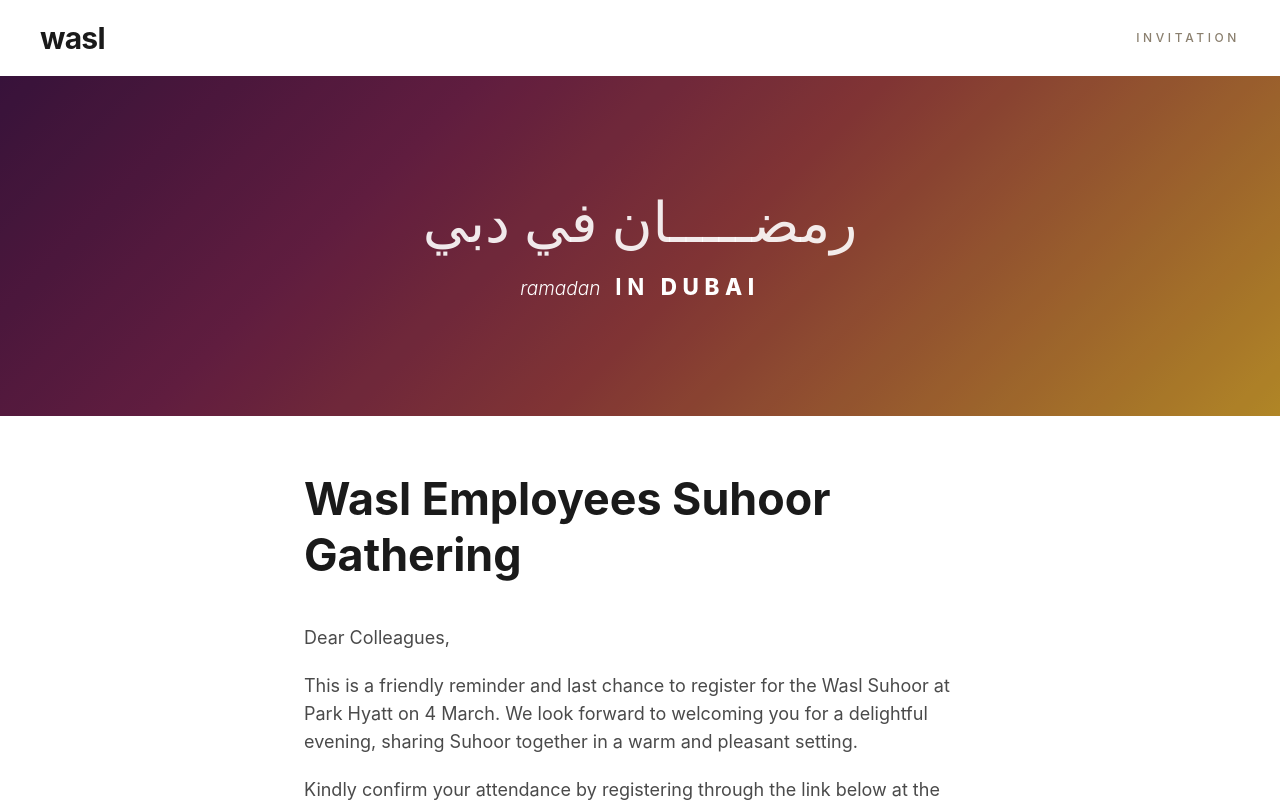
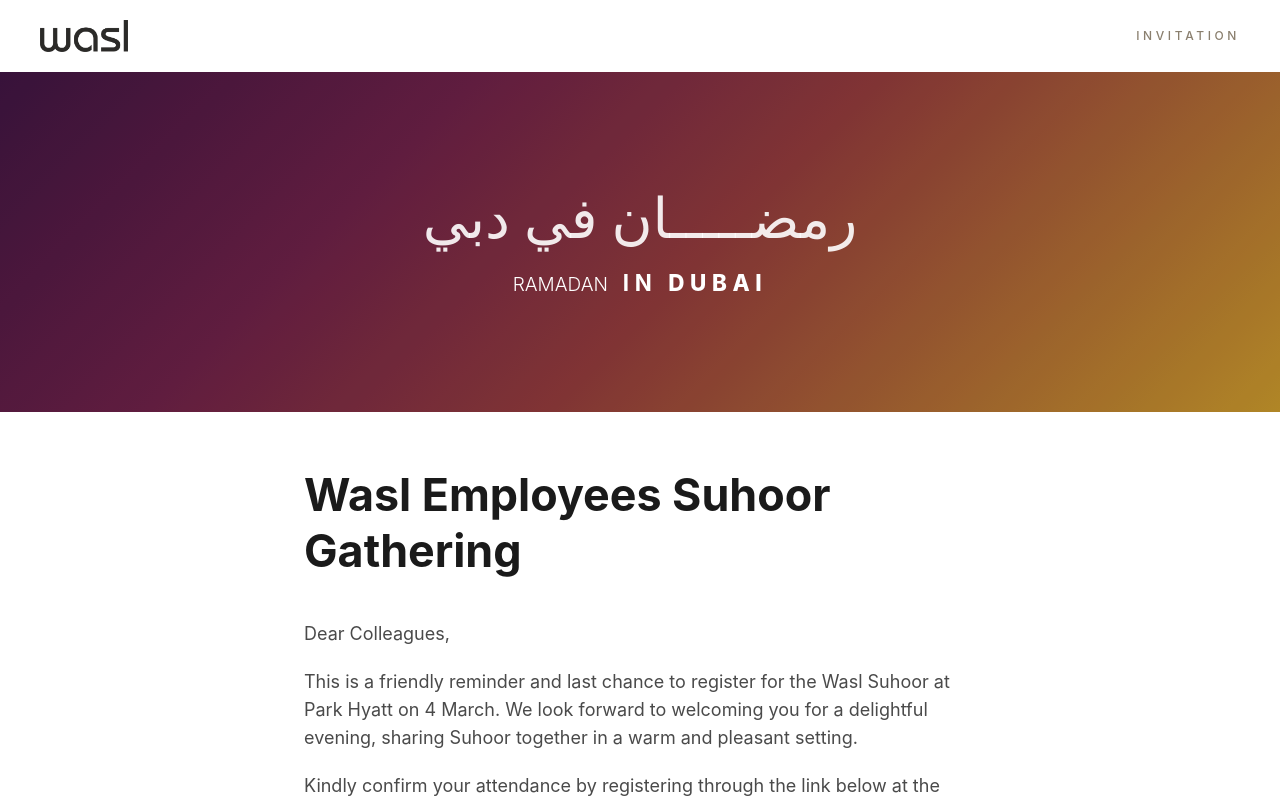
Before and after one commit to pranshu0604/wasl-qr, a Next.js app: page / in a window 1280 px wide. Shown: the top 802 px of the page. Built offline with nearby package versions, Linux system fonts and the light colour scheme.

Commit message:
changes 2

```diff
--- a/src/app/admin/layout.tsx
+++ b/src/app/admin/layout.tsx
@@ -53,10 +53,10 @@
         <div className="flex items-center justify-between gap-2">
           {/* Brand — full on sm+, icon-only label on mobile */}
           <div className="flex items-center gap-2 sm:gap-5 min-w-0">
-            <div className="flex items-center gap-2 flex-shrink-0">
-              <div className="w-3 sm:w-4 h-px bg-[#c4952a]" />
-              <span className="font-display text-[#c4952a] text-[11px] sm:text-sm tracking-[0.15em] sm:tracking-[0.2em] uppercase whitespace-nowrap">
-                <span className="hidden sm:inline">Wasl </span>Admin
+            <div className="flex items-center gap-2 sm:gap-3 flex-shrink-0">
+              <img src="/wasl-logo.png" alt="wasl" className="h-5 sm:h-6 w-auto brightness-0 invert" />
+              <span className="font-display text-[#c4952a] text-[11px] sm:text-sm tracking-[0.15em] sm:tracking-[0.2em] uppercase">
+                Admin
               </span>
             </div>
 
--- a/src/app/page.tsx
+++ b/src/app/page.tsx
@@ -6,9 +6,7 @@
 
       {/* ─── Header ─── */}
       <header className="flex items-center justify-between px-6 sm:px-10 py-4 sm:py-5">
-        <span className="text-[#1a1a1a] text-2xl sm:text-3xl font-bold tracking-tight">
-          wasl
-        </span>
+        <img src="/wasl-logo.png" alt="wasl" className="h-7 sm:h-8 w-auto" />
         <span className="text-[#8a7f6e] text-[11px] sm:text-xs tracking-[0.3em] uppercase font-medium">
           Invitation
         </span>
@@ -36,11 +34,11 @@
             className="text-white font-bold tracking-[0.15em] sm:tracking-[0.25em] uppercase"
             style={{ fontSize: "clamp(0.85rem, 2.5vw, 1.4rem)" }}
           >
-            <span className="font-light italic mr-1 lowercase tracking-normal" style={{ fontSize: "0.85em" }}>
-              Ramadan
+            <span className="font-light bold-extrabold mr-1 tracking-normal" style={{ fontSize: "0.85em" }}>
+              RAMADAN
             </span>{" "}
             in{" "}
-            <span className="font-extrabold">Dubai</span>
+            <span className="font-extrabold">DUBAI</span>
           </p>
         </div>
       </section>
--- a/src/app/register/page.tsx
+++ b/src/app/register/page.tsx
@@ -53,8 +53,8 @@
 
       {/* Header */}
       <header className="flex items-center justify-between px-6 sm:px-10 py-4 sm:py-5 border-b border-[#f0ead8]">
-        <Link href="/" className="text-[#1a1a1a] text-2xl font-bold tracking-tight hover:opacity-70 transition-opacity">
-          wasl
+        <Link href="/" className="hover:opacity-70 transition-opacity">
+          <img src="/wasl-logo.png" alt="wasl" className="h-7 sm:h-8 w-auto" />
         </Link>
         <span className="text-[#8a7f6e] text-[11px] sm:text-xs tracking-[0.3em] uppercase font-medium">
           Registration
--- a/src/app/success/page.tsx
+++ b/src/app/success/page.tsx
@@ -51,9 +51,7 @@
       <header className="relative z-10 py-5 px-4 sm:py-8 sm:px-8">
         <div className="flex items-center justify-center gap-4 sm:gap-5">
           <div className="h-px w-10 sm:w-16 bg-gradient-to-r from-transparent to-[#c4952a]/35" />
-          <span className="font-display text-[#c4952a] text-[10px] sm:text-[11px] tracking-[0.4em] sm:tracking-[0.6em] uppercase">
-            Wasl Suhoor Gathering
-          </span>
+          <img src="/wasl-logo.png" alt="wasl" className="h-5 sm:h-6 w-auto brightness-0 invert opacity-80" />
           <div className="h-px w-10 sm:w-16 bg-gradient-to-l from-transparent to-[#c4952a]/35" />
         </div>
       </header>
```
